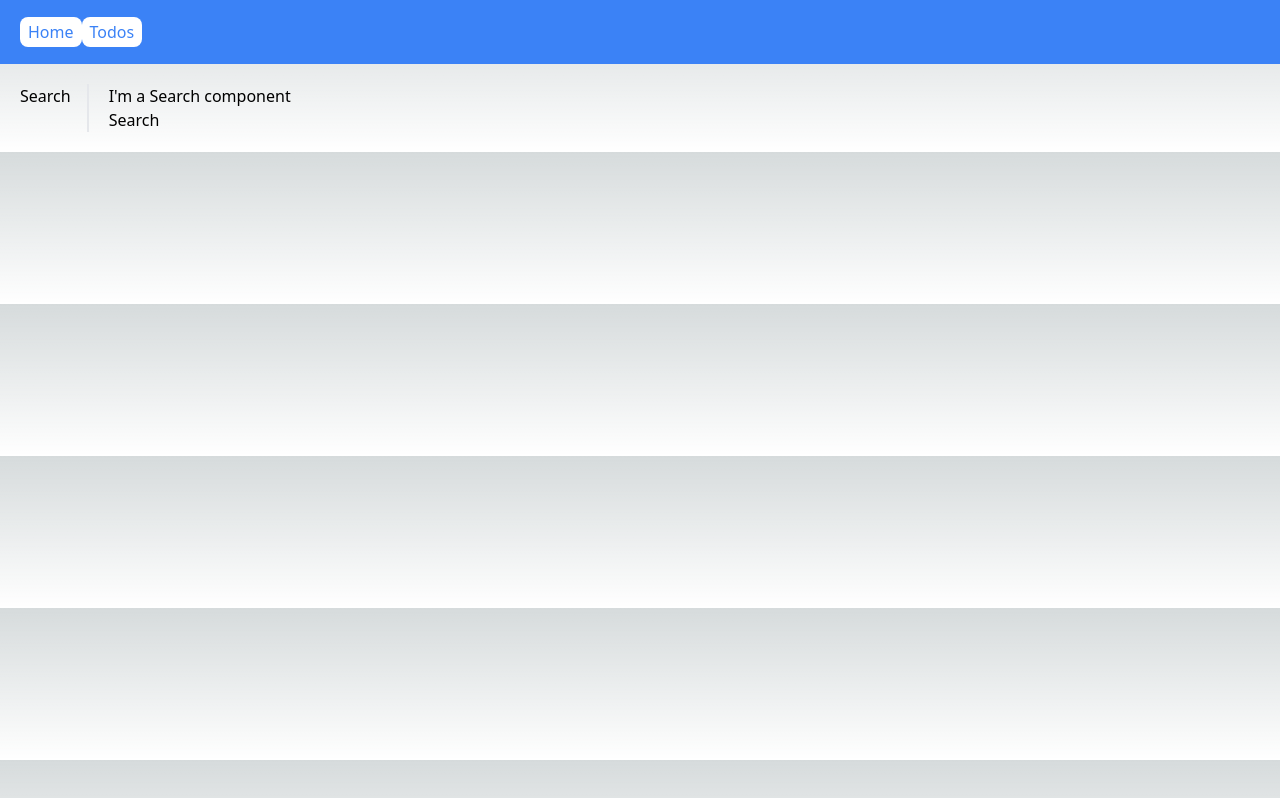
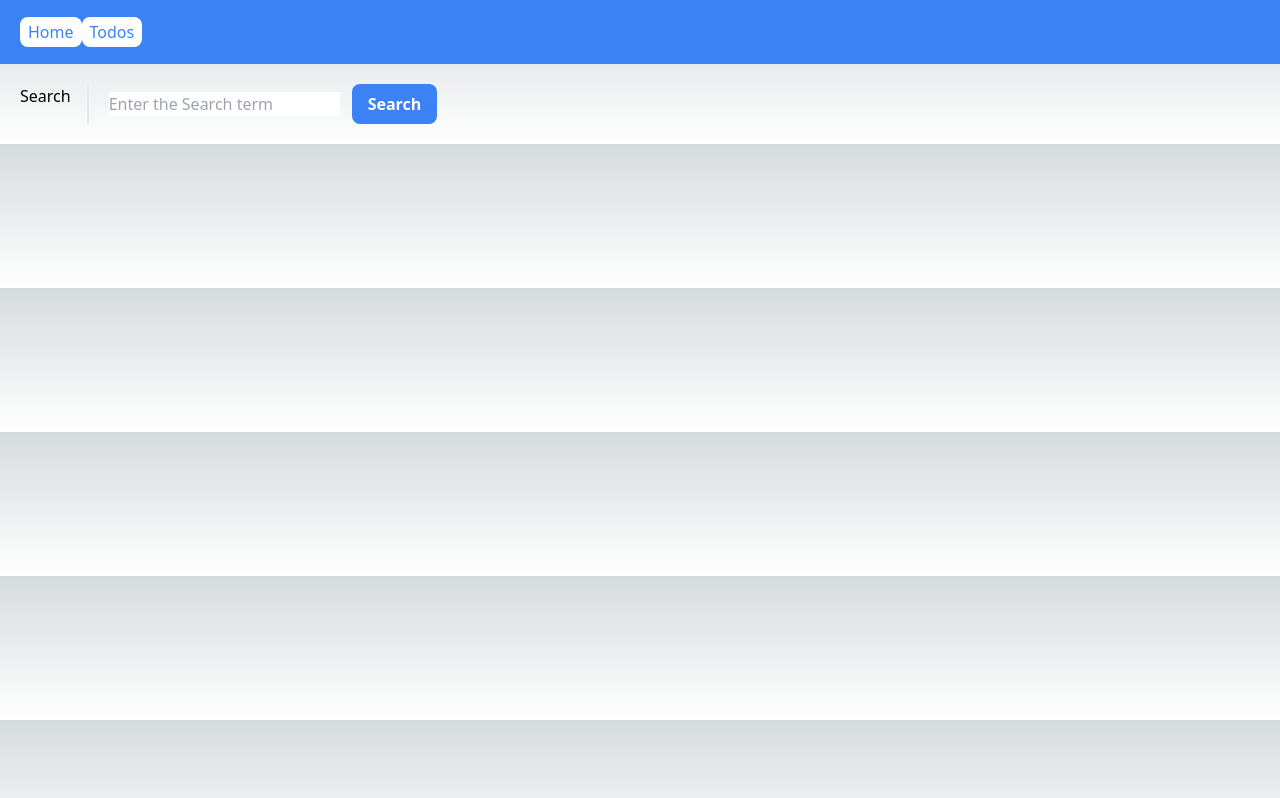
Before and after one commit to alstjd0051/Freeboard_next, a Next.js app: page /search in a window 1280 px wide. Built offline with nearby package versions, Linux system fonts and the light colour scheme.

Commit message:
UPDATE:: Search Results

```diff
--- a/app/search/Search.tsx
+++ b/app/search/Search.tsx
@@ -1,9 +1,35 @@
-import React from "react";
+"use client";
+
+import React, { FormEvent, useState } from "react";
+import { useRouter } from "next/navigation";
 
 type Props = {};
 
 const Search = (props: Props) => {
-  return <div>I'm a Search component</div>;
+  const [search, setSearch] = useState("");
+  const router = useRouter();
+
+  const handleSearch = async (e: FormEvent<HTMLFormElement>) => {
+    e.preventDefault();
+    setSearch("");
+    router.push(`/search/${search}`);
+  };
+  return (
+    <form className="flex items-center gap-3 " onSubmit={handleSearch}>
+      <input
+        type="text"
+        value={search}
+        placeholder="Enter the Search term"
+        onChange={(e) => setSearch(e.target.value)}
+      />
+      <button
+        type="submit"
+        className="bg-blue-500 text-white font-bold py-2 px-4 rounded-lg"
+      >
+        Search
+      </button>
+    </form>
+  );
 };
 
 export default Search;
--- /dev/null
+++ b/app/search/[searchTerm]/page.tsx
@@ -0,0 +1,46 @@
+import React from "react";
+
+type PageProps = {
+  params: {
+    searchTerm: string;
+  };
+};
+
+type SearchResult = {
+  organic_results: [
+    {
+      position: number;
+      title: string;
+      link: string;
+      thumbnail?: string;
+      snippet?: string;
+    }
+  ];
+};
+
+const search = async (searchTerm: string) => {
+  const res = await fetch(
+    `https://serpapi.com/search.json?q=${searchTerm}&api_key=${process.env.API_KEY}`
+  );
+  const data: SearchResult = await res.json();
+  return data;
+};
+
+const SearchResults = async ({ params: { searchTerm } }: PageProps) => {
+  const searchResults = await search(searchTerm);
+  return (
+    <div>
+      <p className="text-gray-500 text-sm ">You searched for: {searchTerm} </p>
+      <ol className="space-y-5 p-5 ">
+        {searchResults.organic_results.map((result) => (
+          <li key={result.position} className="list-decimal">
+            <p className="font-bold">{result.title} </p>
+            <p>{result.snippet}</p>
+          </li>
+        ))}
+      </ol>
+    </div>
+  );
+};
+
+export default SearchResults;
--- a/app/search/page.tsx
+++ b/app/search/page.tsx
@@ -3,7 +3,7 @@ import React from "react";
 type Props = {};
 
 const Search = (props: Props) => {
-  return <div>Search</div>;
+  return <div></div>;
 };
 
 export default Search;
```
